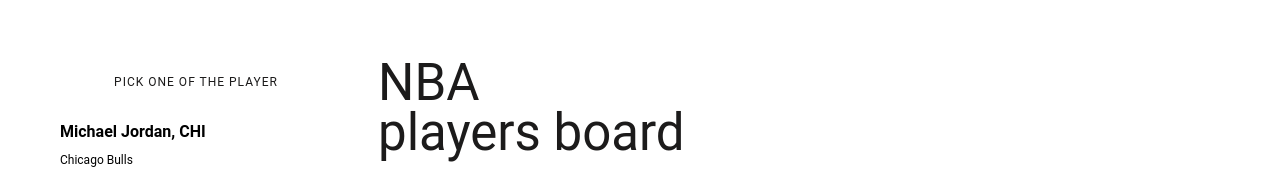
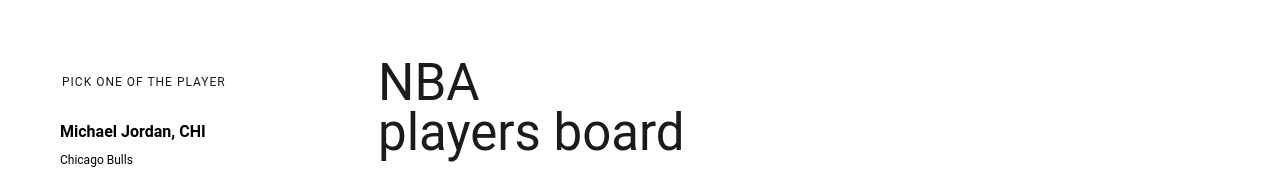
Before and after one commit to kozakevich13/dev-test, a React (Create React App) app: page / in a window 1280 px wide. Shown: the top 169 px of the page. Built offline with nearby package versions, Linux system fonts and the light colour scheme.

Commit message:
add margin

```diff
--- a/src/components/PlayersList/PlayersList.css
+++ b/src/components/PlayersList/PlayersList.css
@@ -9,6 +9,8 @@
     text-transform: uppercase;
     /* Primaries/A/project125-A0 */
     color: #1C1B1B;
+    text-align: left;
+    margin-left: 22px;
 }
 
 .main-players-block {
```
